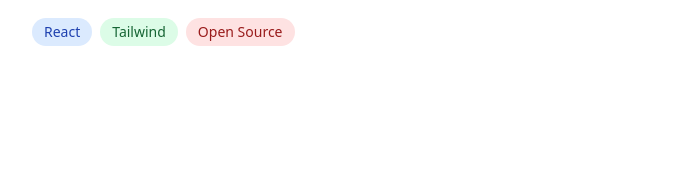
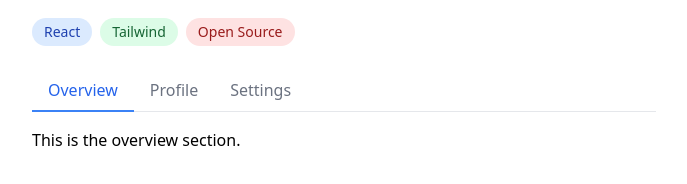
Before and after one commit to nevin03/Reusable-components, a React (Vite) app: page / in a window 1280 px wide. Shown: the part 568-752 px from the top of the page, without its empty margins (296-983 px from the left). Built offline with nearby package versions, Linux system fonts and the light colour scheme.

Commit message:
table folder renamed to tabs

```diff
--- a/src/App.jsx
+++ b/src/App.jsx
@@ -1,3 +1,4 @@
+import { useState } from "react";
 import Button from "@components/Button";
 import Typography from "@components/Typography";
 import Input from "@components/Input";
@@ -5,10 +6,9 @@ import Select from "@components/Select";
 import Checkbox from "@components/Checkbox";
 import Radio from "@components/Radio";
 import Accordion from "@components/Accordion";
-import Tabs from "@components/Tabs";
 import Tree from "@components/Tree";
 import Chip from "@components/Chip";
-import { useState } from "react";
+import { Tabs } from "@components/Tabs"; // ✅ import your reusable Tabs component
 
 function App() {
   const [loading, setLoading] = useState(false);
@@ -24,29 +24,45 @@ function App() {
     },
   ];
 
-  const tabs = [
+  const handleSubmit = async () => {
+    setLoading(true);
+    await new Promise((res) => setTimeout(res, 2000));
+    setLoading(false);
+  };
+
+  // ✅ Define your tab contents
+  const tabItems = [
     {
-      label: "Home",
-      content: <p>This is the home tab.</p>,
+      label: "Overview",
+      content: (
+        <div>
+          <Typography variant="p">This is the overview section.</Typography>
+        </div>
+      ),
     },
     {
       label: "Profile",
-      content: <p>This is the profile tab.</p>,
+      content: (
+        <div>
+          <Typography variant="p">This is the profile section.</Typography>
+        </div>
+      ),
+    },
+    {
+      label: "Settings",
+      content: (
+        <div>
+          <Typography variant="p">This is the settings section.</Typography>
+        </div>
+      ),
     },
   ];
-  const handleSubmit = async () => {
-    setLoading(true);
-    await new Promise((res) => setTimeout(res, 2000)); // demo for api call
-    setLoading(false);
-  };
 
   return (
     <div className="p-6 space-y-6 max-w-2xl mx-auto">
-      {/* Typography */}
       <Typography variant="h1">Dashboard</Typography>
       <Typography variant="p">Welcome back! Here's your overview.</Typography>
 
-      {/* Button */}
       <Button
         onClick={handleSubmit}
         loading={loading}
@@ -56,12 +72,8 @@ function App() {
         Submit
       </Button>
 
-      {/* Input */}
-      <div>
-        <Input id="nameInApp" placeholder="please enter your name" />
-      </div>
+      <Input id="nameInApp" placeholder="please enter your name" />
 
-      {/* Select */}
       <Select
         label="Choose a framework"
         options={[
@@ -70,32 +82,27 @@ function App() {
         ]}
       />
 
-      {/* Checkbox */}
       <Checkbox label="I agree to terms" id="terms" />
 
-      {/* Radio */}
       <div>
         <Radio name="plan" id="basic" value="basic" label="Basic Plan" />
         <Radio name="plan" id="pro" value="pro" label="Pro Plan" />
       </div>
 
-      {/* Accordion */}
       <Accordion title="Click to expand">
         This is the hidden content inside the accordion.
       </Accordion>
 
-      {/* Tabs */}
-      <Tabs tabs={tabs} />
-
-      {/* Tree */}
       <Tree data={treeData} />
 
-      {/* Chips */}
       <div className="flex gap-2 flex-wrap">
         <Chip label="React" color="blue" />
         <Chip label="Tailwind" color="green" />
         <Chip label="Open Source" color="red" />
       </div>
+
+      {/* ✅ Reusable Tabs Component */}
+      <Tabs tabs={tabItems} defaultIndex={0} />
     </div>
   );
 }
```
Also changed, not shown: src/components/shared/Tabs/index.jsx (renamed from src/components/shared/Table/index.jsx).
